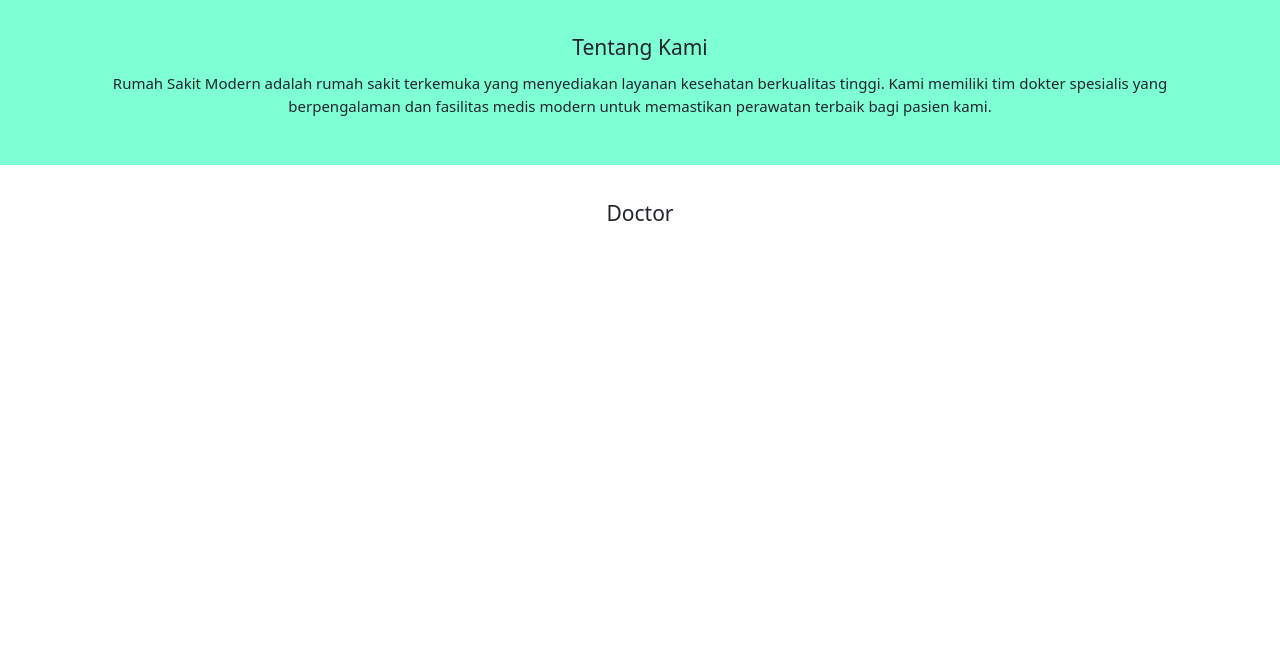
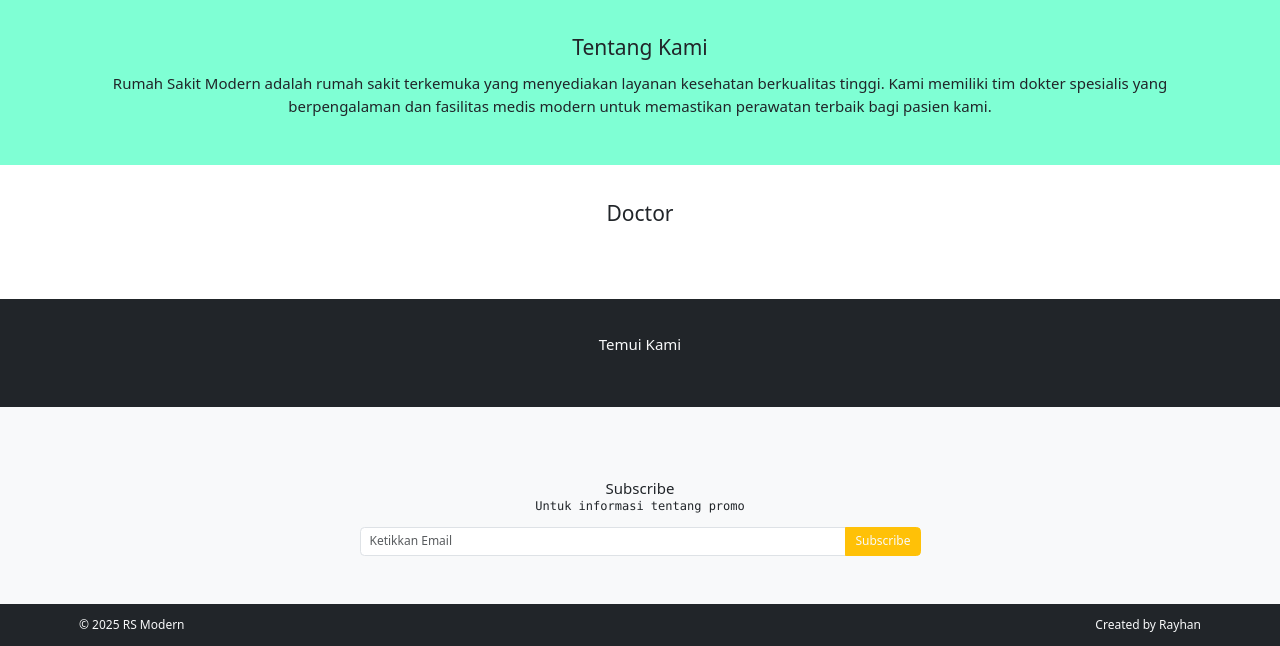
Before and after one commit to RayhanFaizAdzikra/pw2025_tubes_243040041, a PHP site: page / in a window 1280 px wide. Shown: the part 1328-1974 px from the top of the page. Before the commit the page ends 1549 px from the top, so only its background shows below. Run offline with PHP 8.4, Linux system fonts and the light colour scheme; data that the repository does not hold is empty; some libraries are stand-ins or nearby versions.

Commit message:
progres22

```diff
--- a/index.php
+++ b/index.php
@@ -78,11 +78,14 @@
                 <?php while($data = mysqli_fetch_array($queryDokter)){ ?>
                 <div class="col-sm-6 col-md-4 mb-3">
                     <div class="card">
-                        <img src="image/<?php echo $data['foto']?>" class="card-img-top" alt="">
-                            <div class="card-body">
-                                <h5 class="card-title"><?php echo $data['nama']?></h5>
+                       <div class="">
+                         <img src="image/<?php echo $data['foto']?>" class="card-img-top" alt="">
+                       </div>
+                       <div class="card-body">
+                                <h4 class="card-title"><?php echo $data['nama']?></h4>
                                 <p class="card-text"><?php echo $data['detail']?></p>
-                                <a href="#" class="btn btn-primary">Go</a>
+                                <h5 class="card-title"><?php echo $data['jadwal_praktek']?></h5>
+                                <a href="produk-detail.php?nama=<?php echo $data['nama']?>" class="btn warna2 text-white">Lihat Doctor</a>
                             </div>
                         </div>
                     </div>
@@ -92,6 +95,63 @@
         </div>
        </div>
 
+       <!-- footer -->
+        <div class="container-fluid py-5 bg-dark text-light">
+  <div class="container">
+    <h5 class="text-center mb-4">Temui Kami</h5>
+    <div class="row justify-content-center gap-3">
+      <div class="col-auto">
+        <a href="#" class="text-light text-decoration-none">
+          <i class="bi bi-facebook fs-3"></i>
+        </a>
+      </div>
+      <div class="col-auto">
+        <a href="#" class="text-light text-decoration-none">
+          <i class="bi bi-instagram fs-3"></i>
+        </a>
+      </div>
+      <div class="col-auto">
+        <a href="#" class="text-light text-decoration-none">
+          <i class="bi bi-twitter fs-3"></i>
+        </a>
+      </div>
+      <div class="col-auto">
+        <a href="#" class="text-light text-decoration-none">
+            <i class="bi bi-youtube fs-3"></i>
+        </a>
+    </div>
+</div>
+</div>
+</div>
+    <!-- Subscribe Section -->
+<div class="container-fluid py-5 bg-light text-dark">
+  <div class="container">
+    <h5 class="text-center mt-5 mb-0">Subscribe</h5>
+    <p class="text-center font-monospace">Untuk informasi tentang promo</p>
+
+    <div class="col-md-8 offset-md-2 col-lg-6 offset-lg-3">
+      <div class="input-group mb-3">
+        <input type="email" class="form-control" placeholder="Ketikkan Email"
+               aria-label="Email" aria-describedby="button-addon2">
+        <button class="btn btn-warning text-light" type="button" id="button-addon2">
+          Subscribe
+        </button>
+      </div>
+    </div>
+  </div>
+</div>
+
+<!-- Footer Section -->
+<div class="container-fluid py-3 bg-dark text-light">
+  <div class="container d-flex flex-column flex-md-row justify-content-between text-center text-md-start">
+    <span>&copy; 2025 RS Modern</span>
+    <span>Created by Rayhan</span>
+  </div>
+</div>
+
+
+
+
     <script src="../bootstrap/js/bootstrap.bundle.min.js"></script>
     <script src="../fontawesome/js/all.min.js"></script>
 </body>
```
